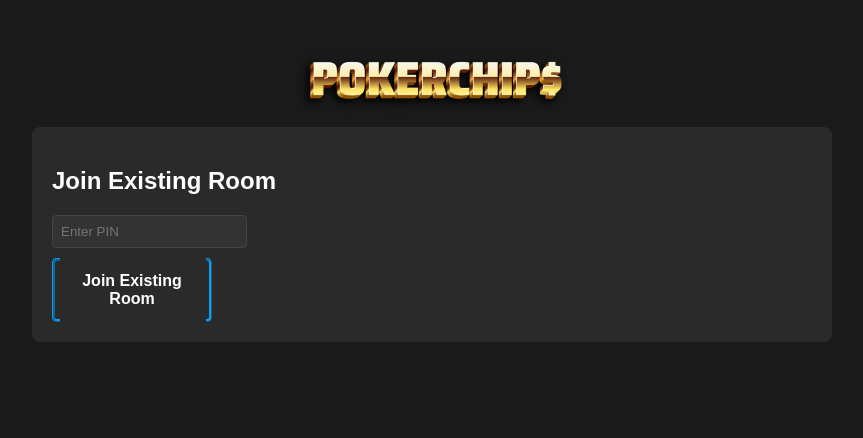
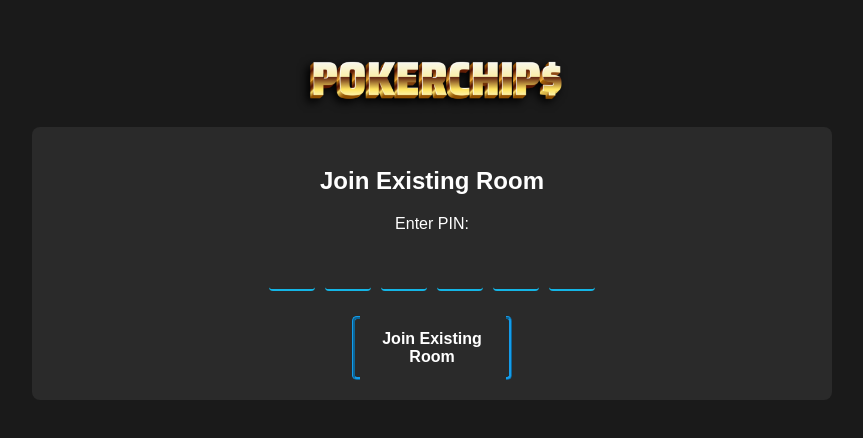
Before and after one commit to w3rr0/poker-chips-api, a React (Vite) app in the folder front/: page /join-room in a window 1280 px wide. Shown: the top 438 px of the page, without its empty margins (208-1071 px from the left). Built offline with nearby package versions, Linux system fonts and the light colour scheme.

Commit message:
new pin input

```diff
--- a/front/src/components/JoinRoom.jsx
+++ b/front/src/components/JoinRoom.jsx
@@ -1,6 +1,7 @@
-import {redirect, useLocation, useNavigate} from "react-router-dom";
+import {useLocation, useNavigate} from "react-router-dom";
 import React, {useEffect, useRef, useState} from "react";
 import Button from "./Button.jsx";
+import PinInput from "./PinInput.jsx";
 
 
 const JoinRoom = () => {
@@ -14,21 +15,22 @@ const JoinRoom = () => {
         localStorage.setItem('playerId', playerId)
     }, [playerId])
 
+    const handleJoinRoom = () => {
+        if (pin.length === 6) {
+            navigate(`/room/${pin}`, { state: { username, playerId } })
+        } else {
+            alert('Invalid PIN. Please enter a 6-digit PIN.')
+        }
+    };
+
     return (
         <div className="container">
             <img src="/pokerchips.png" alt="POKERCHIP$" width="300px" style={{ display: 'block', margin: "0 auto", cursor: "pointer" }} onClick={() => navigate("/")} />
 
-            <div className="section">
+            <div className="section center">
                 <h2>Join Existing Room</h2>
-                <div className="input-group">
-                    <input
-                        type="number"
-                        placeholder="Enter PIN"
-                        value={pin}
-                        onChange={(e) => setPin(e.target.value.replace(/\D/, '').slice(0, 6))}
-                    />
-                </div>
-                <Button caption={"Join Existing Room"} onClick={() => navigate(`/room/${pin}`, { state: { username, playerId } })}></Button>
+                <PinInput onChange={setPin}/>
+                <Button caption={"Join Existing Room"} onClick={handleJoinRoom}></Button>
             </div>
         </div>
     )
--- /dev/null
+++ b/front/src/components/PinInput.jsx
@@ -0,0 +1,111 @@
+import React, {useEffect, useRef, useState} from 'react';
+import styled from 'styled-components';
+
+const PinInput = ({ onChange }) => {
+    const [digits, setDigits] = useState(Array(6).fill(''));
+    const inputRefs = useRef([])
+
+    useEffect(() => { inputRefs.current = inputRefs.current.slice(0, 6); }, []);
+
+    const handleChange = (index, event) => {
+
+        const value = event.target.value;
+        if (/^\d?$/.test(value)) {
+            const newDigits = [...digits];
+            newDigits[index] = value;
+
+            setDigits(newDigits);
+            if (onChange) {
+                onChange(newDigits.join(''));
+
+            }
+            if (value && index < 5) {
+                inputRefs.current[index + 1]?.focus();
+            }
+        }
+    };
+
+    const handleKeyDown = (index, event) => {
+        if (event.key === 'Backspace') {
+            if (!digits[index] && index > 0) {
+                inputRefs.current[index - 1]?.focus();
+            }
+        } else if (event.key === 'ArrowLeft' && index > 0) {
+            inputRefs.current[index - 1]?.focus();
+        } else if (event.key === 'ArrowRight' && index < 5) {
+            inputRefs.current[index + 1]?.focus();
+        }
+    };
+
+    const handlePaste = (event) => {
+        event.preventDefault();
+        const pasteData = event.clipboardData.getData('text').replace(/\D/g, '');
+        if (pasteData) {
+            const newDigits = Array(6).fill('');
+            for (let i = 0; i < 6 && i < pasteData.length; i++) {
+                newDigits[i] = pasteData[i];
+            }
+            setDigits(newDigits);
+            if (onChange) {
+                onChange(newDigits.join(''));
+            }
+            const focusIndex = Math.min(pasteData.length, 5);
+            inputRefs.current[focusIndex]?.focus();
+        }
+    };
+
+  return (
+    <StyledWrapper>
+        <div className="pin-input">
+            <label>Enter PIN:</label>
+            <div className="password" onPaste={handlePaste}>
+                {digits.map((digit, index) => (
+                    <input
+                            key={index}
+                            ref={(el) => (inputRefs.current[index] = el)}
+                            maxLength={1}
+                            className="input"
+                            name={`pin-${index}`}
+                            type="tel"
+                            inputMode="numeric"
+                            pattern="[0-9]*"
+                            value={digit}
+                            onChange={(e) => handleChange(index, e)}
+                            onKeyDown={(e) => handleKeyDown(index, e)}
+                            aria-label={`PIN digit ${index + 1}`}
+                        />
+                ))}
+            </div>
+        </div>
+    </StyledWrapper>
+  );
+}
+
+const StyledWrapper = styled.div`
+  .password {
+    display: flex;
+    align-items: center;
+    justify-content: center;
+    gap: 10px;
+    margin-bottom: 25px;
+  }
+  .password input {
+    width: 30px;
+    height: 40px;
+    text-align: center;
+    background-color: transparent;
+    border: none;
+    border-bottom: solid 2px rgb(20, 181, 230);
+    font-size: 20px;
+    color: white;
+    outline: none;
+  }
+
+  .pin-input {
+      display: flex;
+      flex-direction: column;
+      align-items: center;
+  }
+`;
+
+export default PinInput;
```
